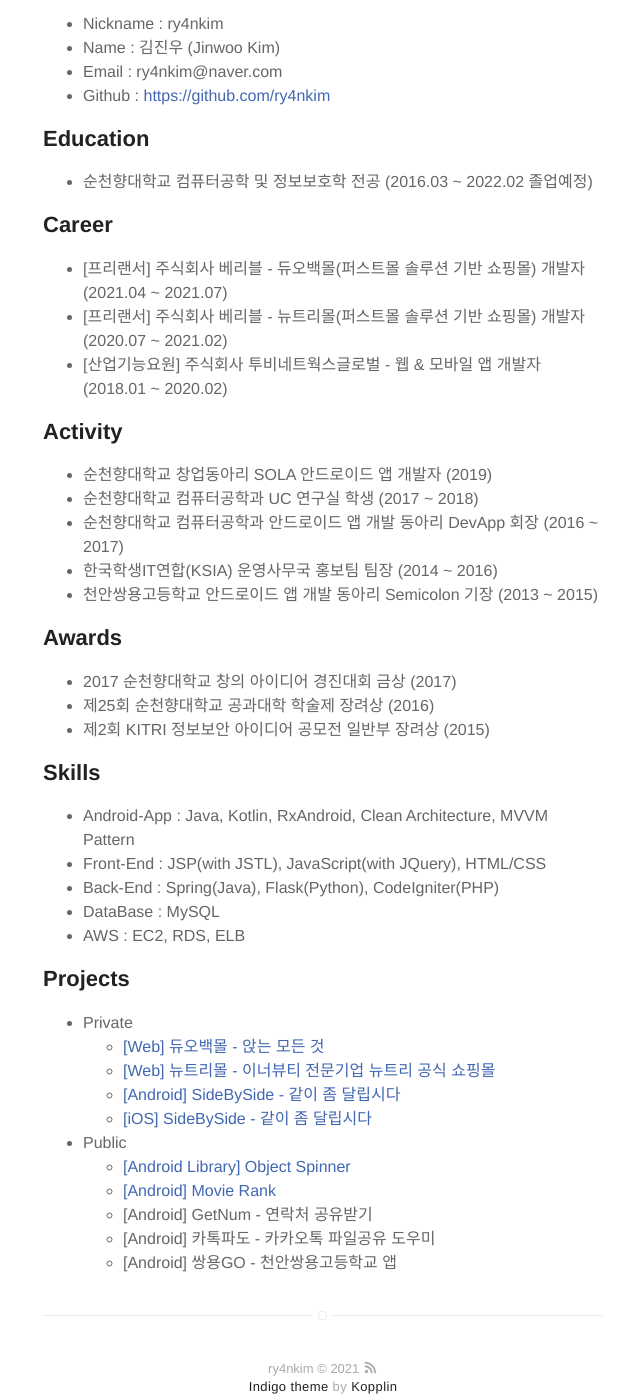
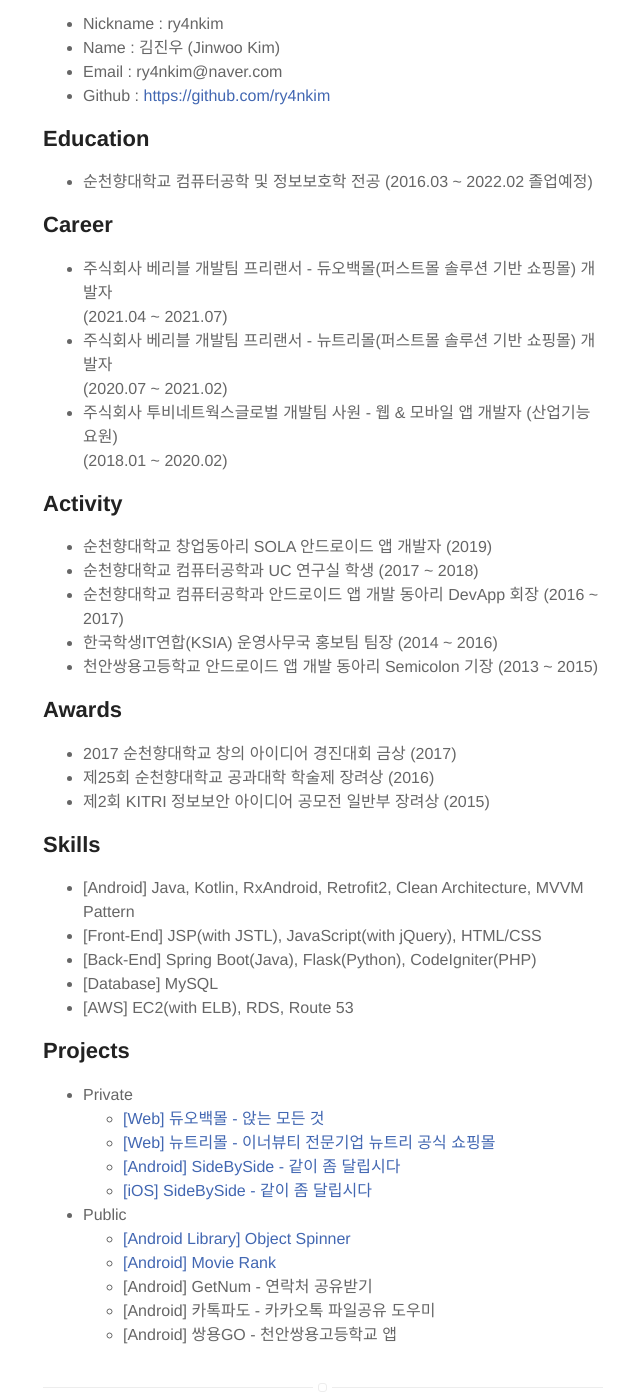
Before and after one commit to ry4nkim/ry4nkim.github.io, a Jekyll site: the page built from about.md, in a window 1280 px wide and 1400 px high, scrolled down 537 px. Shown: the whole window, without its empty margins (317-957 px from the left). Built offline with Jekyll 4.4.1, drawn with Linux system fonts in a browser that asks for light colours.

Commit message:
Update about.md

```diff
--- a/about.md
+++ b/about.md
@@ -18,9 +18,9 @@
 
 <h2>Career</h2>
 <ul>
-  <li>[프리랜서] 주식회사 베리블 - 듀오백몰(퍼스트몰 솔루션 기반 쇼핑몰) 개발자<br/>(2021.04 ~ 2021.07)</li>
-  <li>[프리랜서] 주식회사 베리블 - 뉴트리몰(퍼스트몰 솔루션 기반 쇼핑몰) 개발자<br/>(2020.07 ~ 2021.02)</li>
-  <li>[산업기능요원] 주식회사 투비네트웍스글로벌 - 웹 & 모바일 앱 개발자<br/>(2018.01 ~ 2020.02)</li>
+  <li>주식회사 베리블 개발팀 프리랜서 - 듀오백몰(퍼스트몰 솔루션 기반 쇼핑몰) 개발자<br/>(2021.04 ~ 2021.07)</li>
+  <li>주식회사 베리블 개발팀 프리랜서 - 뉴트리몰(퍼스트몰 솔루션 기반 쇼핑몰) 개발자<br/>(2020.07 ~ 2021.02)</li>
+  <li>주식회사 투비네트웍스글로벌 개발팀 사원 - 웹 & 모바일 앱 개발자 (산업기능요원)<br/>(2018.01 ~ 2020.02)</li>
 </ul>
 
 <h2>Activity</h2>
@@ -41,11 +41,11 @@
 
 <h2>Skills</h2>
 <ul class="skill-list">
-  <li>Android-App : Java, Kotlin, RxAndroid, Clean Architecture, MVVM Pattern</li>
-  <li>Front-End : JSP(with JSTL), JavaScript(with JQuery), HTML/CSS</li>
-  <li>Back-End : Spring(Java), Flask(Python), CodeIgniter(PHP)</li>
-  <li>DataBase : MySQL</li>
-  <li>AWS : EC2, RDS, ELB</li>
+  <li>[Android] Java, Kotlin, RxAndroid, Retrofit2, Clean Architecture, MVVM Pattern</li>
+  <li>[Front-End] JSP(with JSTL), JavaScript(with jQuery), HTML/CSS</li>
+  <li>[Back-End] Spring Boot(Java), Flask(Python), CodeIgniter(PHP)</li>
+  <li>[Database] MySQL</li>
+  <li>[AWS] EC2(with ELB), RDS, Route 53</li>
 </ul>
 
 <h2>Projects</h2>
```
